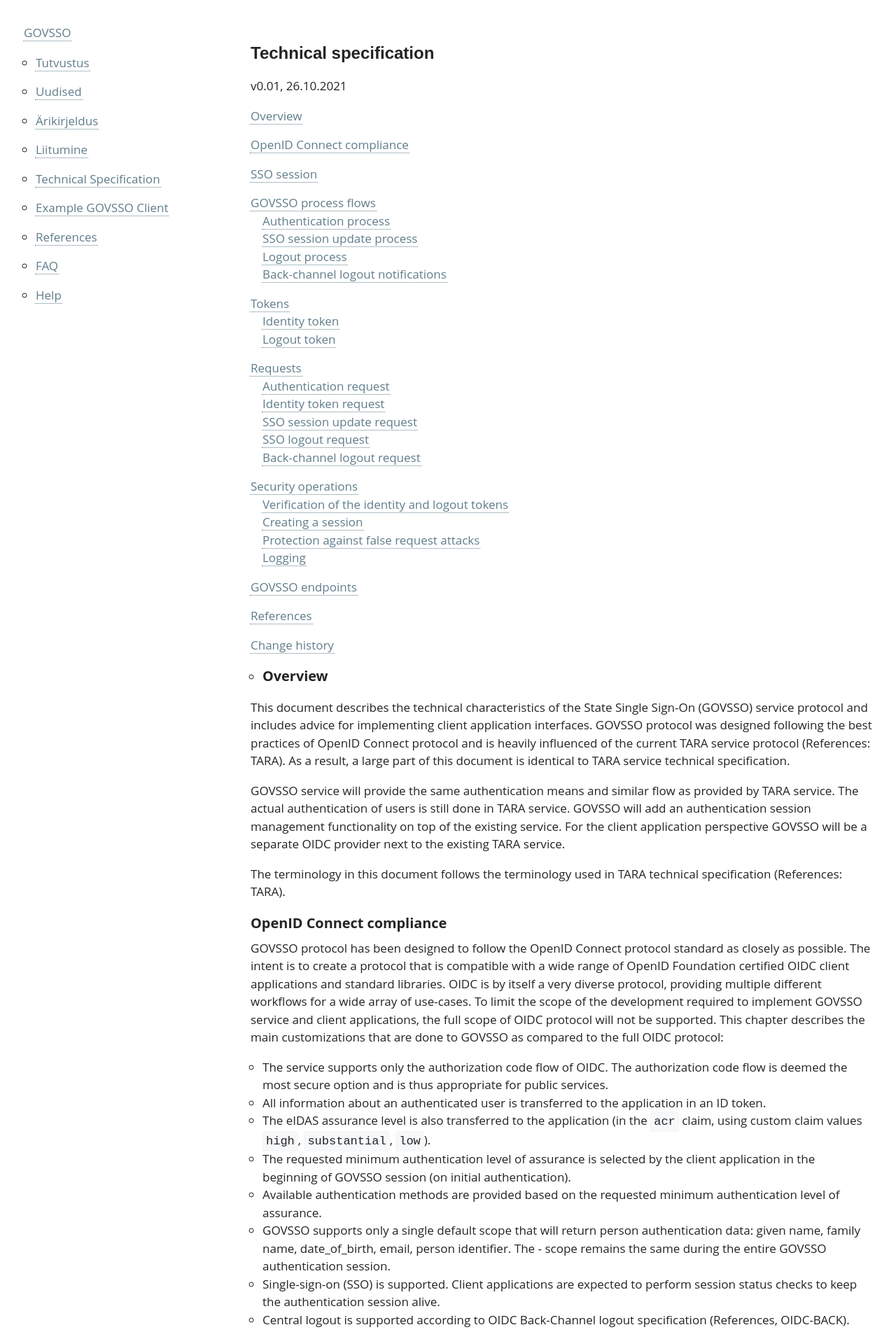
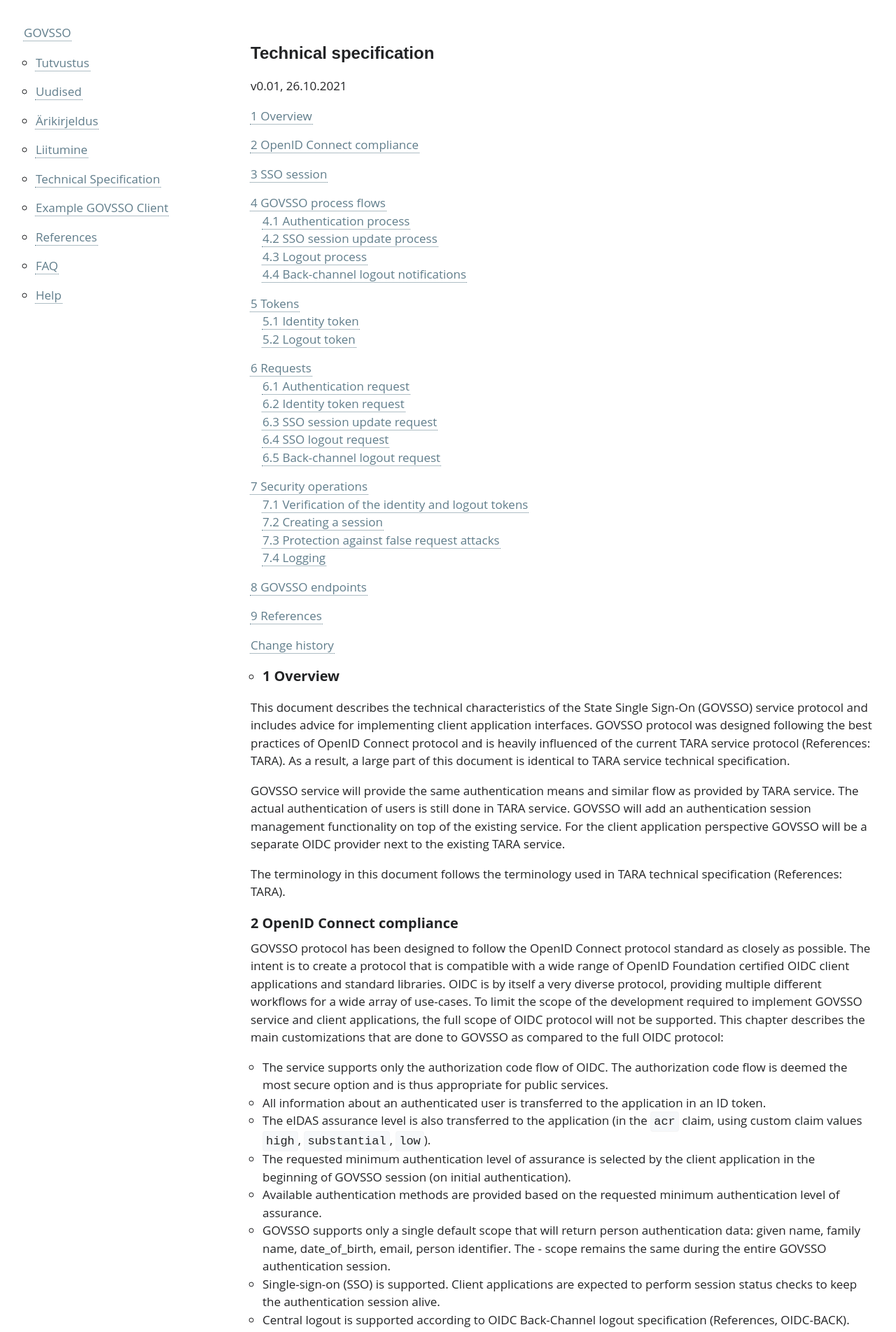
Before and after one commit to e-gov/GOVSSO, a Jekyll site: the page built from TechnicalSpecification.md, in a window 1280 px wide. Shown: the top 1903 px of the page at 70% size. Built offline with Jekyll 4.4.1, drawn with Linux system fonts in a browser that asks for light colours; our own code applies the rules of GitHub Pages for plain Markdown files; some of the changed text lies outside the part shown.

Commit message:
GSSO-88 Numbered chapters

`````diff
--- a/TechnicalSpecification.md
+++ b/TechnicalSpecification.md
@@ -9,7 +9,7 @@ v0.01, 26.10.2021
 - TOC
 {:toc}
 -
-## Overview
+## 1 Overview
 
 This document describes the technical characteristics of the State Single Sign-On (GOVSSO) service protocol and includes advice for implementing client application interfaces. GOVSSO protocol was designed following the best practices of OpenID Connect protocol and is heavily influenced of the current TARA service protocol (References: TARA). As a result, a large part of this document is identical to TARA service technical specification.
 
@@ -17,7 +17,7 @@ GOVSSO service will provide the same authentication means and similar flow as pr
 
 The terminology in this document follows the terminology used in TARA technical specification (References: TARA).
 
-## OpenID Connect compliance
+## 2 OpenID Connect compliance
 
 GOVSSO protocol has been designed to follow the OpenID Connect protocol standard as closely as possible. The intent is to create a protocol that is compatible with a wide range of OpenID Foundation certified OIDC client applications and standard libraries. OIDC is by itself a very diverse protocol, providing multiple different workflows for a wide array of use-cases. To limit the scope of the development required to implement GOVSSO service and client applications, the full scope of OIDC protocol will not be supported. This chapter describes the main customizations that are done to GOVSSO as compared to the full OIDC protocol:
 
@@ -31,7 +31,7 @@ GOVSSO protocol has been designed to follow the OpenID Connect protocol standard
 - Central logout is supported according to OIDC Back-Channel logout specification (References, OIDC-BACK).
 - Client applications must always prove knowledge of previous identity token to check session status or end session in GOVSSO. Different from OIDC standard protocol, the `id_token_hint` parameter is usually described as a mandatory parameter in GOVSSO requests.
 
-## SSO session
+## 3 SSO session
 
 GOVSSO will create an SSO session for each successful user authentication and stores it in its internal session storage. The SSO session is used to store user personal information and various parameters about the authentication request (for example authentication time, authentication level of assurance, authentication method used). The authentication information and parameters are not allowed to change during the authentication session.
 
@@ -45,9 +45,9 @@ SSO session expires when no new authentication requests or session update reques
 
 The SSO session may also be terminated before the end of its expiry time by the user. When the user initiates a logout from one client application the client application must inform GOVSSO of the logout event. The user is then given an option to terminate the SSO session and log out of all client applications related to the same SSO session.
 
-## GOVSSO process flows
+## 4 GOVSSO process flows
 
-### Authentication process
+### 4.1 Authentication process
 
 In order to log a user into a client application, the client application must acquire an identity token from GOVSSO. The identity token will contain relevant user personal information as well as information of the SSO session. If the SSO session does not exist prior to the authentication request, a new session is created. If the session already exists but its level of assurance is lower than requested in the new request, then the previous SSO session will be terminated and a new SSO session will be created.
 
@@ -67,7 +67,7 @@ In order to log a user into a client application, the client application must ac
 10. The client application will use the authorization code to acquire a GOVSSO identity token. This is done in client application backend by sending an identity token request to GOVSSO.
 11. GOVSSO will respond to the client application with a GOVSSO identity token. GOVSSO will also internally update the SSO session expiration time to `currentTime + 15 minutes`. The client application now has the user authentication information and can display the protected page.
 
-### SSO session update process
+### 4.2 SSO session update process
 
 Once the user has been authenticated and an SSO session created, the client application must periodically perform SSO session update requests to keep the SSO session alive. In GOVSSO protocol this is done by acquiring a new token from GOVSSO service. GOVSSO session update requests are very similar to authentication requests. The only difference is that GOVSSO will not display any graphical page to the user when the user agent is redirected. To differentiate SSO session update requests from SSO authentication requests, the client application will a `prompt` parameter to the request (`prompt=none`).
 
@@ -87,7 +87,7 @@ If the SSO session update request fails for any reason, then the client applicat
 6. Using the authorization code, the client application makes an identity token request to GOVSSO. GOVSSO responds with a new identity token and a directive for the user agent to update SSO session cookie expiration date to `currentTime + 15 minutes`.
 7. Client application stores identity token with into its session storage and shows protected content to user.
 
-### Logout process
+### 4.3 Logout process
 
 It is expected that client applications terminate GOVSSO session as soon as the user has finished using client application(s). If a user has requested to log out of a client application, then information about this event must be sent to GOVSSO as well. GOVSSO will either terminate the SSO session automatically (if only one other client application is linked to the same SSO session) or display a logout consent form. The consent form allows user to log out of all client applications at once or just the single application.
 
@@ -105,7 +105,7 @@ After a successful logout the user agent is redirected back to the client applic
 8. If no client applications remain linked to SSO session, GOVSSO will terminate the session. User has been logged out of all client applications.
 9. User agent is redirected back to the `redirect_uri` of the client application which initiated the logout procedure.
 
-### Back-channel logout notifications
+### 4.4 Back-channel logout notifications
 
 Each GOVSSO client application must declare support to the OIDC Back-Channel logout specification. Each client must provide a back-channel logout endpoint URL as part of their registration information. GOVSSO will send an out-of-band POST request to client application back-channel logout endpoint every time an SSO session ends.
 
@@ -115,9 +115,9 @@ If the logout succeeded, the RP MUST respond with HTTP 200 OK.
 
 Access to the back-channel logout endpoint should be restricted. Only GOVSSO needs to have access to given endpoint.
 
-## Tokens
+## 5 Tokens
 
-### Identity token
+### 5.1 Identity token
 
 In GOVSSO protocol the identity token is a used as a certificate of the fact of authentication was performed. The identity token has a concrete issuance and expiration date between which it is to be considered valid.
 
@@ -175,9 +175,9 @@ The identity token is issued in JSON Web Token (References: JWT).
 | sid | `"sid": "f5ab396c-1490-4042-b073-ae8e003c7258"` |  Session ID - String identifier for a GOVSSO session. To and RP, This represents a session of a User Agent or device for a logged-in End-User. Different sid values are used to identify distinct sessions at GOVSSO. |
 | auth_time | `"auth_time": 1591709810` |  The time of successful authentication of the user in GOVSSO. In the Unix _epoch_ format. |
 
-Identitiy token may consist other OpenID Connect protocol based fields that are not supported in GOVSSO.
+Identity token may consist other OpenID Connect protocol based fields that are not supported in GOVSSO.
 
-### Logout token
+### 5.2 Logout token
 
 GOVSSO sends a JWT similar to an ID Token to client applications called a Logout Token to request that they log out a GOVSSO session or user. The token issuer is GOVSSO and the audience is the client application. Upon receiving a logout token the client application is expected to validate the token to make sure that it is a valid logout request. In case the token is valid the client application session (session between client application and user agent) must be ended.
 
@@ -215,9 +215,9 @@ OIDC logout tokens can be encrypted but GOVSSO logout tokens are not encrypted.
 | iat | yes |  `"iat": 1591958452` |  Issued at time, as specified ID token (Chapter ID Token "Identity token claims"). |
 | jti | yes |  `"jti": "c0cfc91a-cdf5-4706-ad26-847b3a3fb937"` |  Unique identifier for the token, as specified in Section 9 of OIDC-CORE. |
 
-## Requests
+## 6 Requests
 
-### Authentication request
+### 6.1 Authentication request
 
 **Request**
 
@@ -303,7 +303,7 @@ state=hkMVY7vjuN7xyLl5
 
 The user may also return to the e-service without choosing an authentication method and completing the authentication process (via ‘Back to the service provider’ link). This option is provided for the cases in which the user has clicked ‘Log in’ in the client application but does not actually wish to log in. In the application for subscribing to the service, the institution must notify RIA of the URL to which the user should be redirected in the case of clicking ‘Back to the service provider’. NB! The OpenID Connect protocol-based redirect URL and the URL described here have different meanings.
 
-### Identity token request
+### 6.2 Identity token request
 
 **Request**
 
@@ -391,7 +391,7 @@ Response body might contain other fields, that client application must ignore.
 
 In case the token endpoint encounters an error and can not issue valid tokens, an error response is generated according to OIDC Core specification (References: OIDC-CORE)
 
-### SSO session update request
+### 6.3 SSO session update request
 
 **Request**
 
@@ -473,7 +473,7 @@ error_description=Authenticated+subject+does+not+match+provided+id_token_hint&
 state=hkMVY7vjuN7xyLl5
 ````
 
-### SSO logout request
+### 6.4 SSO logout request
 
 **Request**
 
@@ -511,7 +511,7 @@ GET https://client.example.com/callback?state=hkMVY7vjuN7xyLl5
 
 If the logout request processing is unsuccessful (for example the client and post_logout_redirect_uri do not match or a technical error in GOVSSO prevents user logout), the user agent will be redirected to GOVSSO error URL. According to OIDC the logout request does not provide means to redirect the user back to client application with an error message. Therefore, the user logout flow will end in GOVSSO instead of the client application. GOVSSO should display some form of request correlation id to aid customer support.
 
-### Back-channel logout request
+### 6.5 Back-channel logout request
 
 **Request**
 
@@ -538,9 +538,9 @@ logout_token=eyJhbGciOiJSUzI1NiIsImtpZCI...p-wczlqgp1dg
 | protocol, host, port and path | yes |  `https://client.example.com:443/back-channel-logout` |  Client application must authorize access to GOVSSO to an internal URL and port. Access to the port should be limited based on IP address. The port must be protected with TLS. GOVSSO must trust the logout endpoint server certificate. |
 | logout_token | yes |  `logout_token=eyJhbGciOiJSUz...qgp1dg` |  GOVSSO sends a JWT token similar to an ID token to client applications called a Logout Token to request that they log out. Logout token will give the client application exact information about the subject and the session (see the sid claim in ID Token) that should be logged out. The token is signed by GOVSSO with the same secret key that is used for singing issued ID Tokens. |
 
-## Security operations
+## 7 Security operations
 
-### Verification of the identity and logout tokens
+### 7.1 Verification of the identity and logout tokens
 
 The client application must always verify the identity token and logout token. The client application must implement all the verifications based on OpenID Connect and OAuth 2.0 protocols. (References: OIDC-CORE, OIDC-BACK)
 
@@ -627,7 +627,7 @@ For example, if the client application wants to use only authentication methods
 
 In case the level of assurance in the authentication request using acr_values parameter is not specified, the identity token must be equal to a level of assurance `substantial` or `high`.
 
-### Creating a session
+### 7.2 Creating a session
 
 After a successful verification of the identity token, the client application will create a session with the user (‘log in the user’). The client application is responsible for creating and holding the sessions. The methods for doing this are not included in the scope of the GOVSSO authentication service.
 
@@ -639,7 +639,7 @@ Logout tokens usually contain the same `sid` claim. When a logout token is recei
 
 When an application session was terminated internally by GOVSSO, the logout token may instead contain only a `sub` claim. In this case the client application is expected to terminate all session that contain id tokens with matching sub value (force the user to log out on all user agents).
 
-### Protection against false request attacks
+### 7.3 Protection against false request attacks
 
 The client application must implement protective measures against false request attacks (cross-site request forgery, CSRF). This can be achieved by using `state` and `nonce` security codes. Using `state` is compulsory; using `nonce` is optional. The procedure of using state parameter with client side cookie (in this case the client application do not need to store the state itself) is given below.
 
@@ -665,11 +665,11 @@ The key element of the process described above is connection of the `state` valu
 
 Further information: unfortunately, this topic is not presented clearly in the OpenID Connect protocol (References: OIDC-CORE). Some information can be found from an unofficial document (References: OIDC-BASIC section "2.1.1.1 Request Parameters").
 
-### Logging
+### 7.4 Logging
 
 Logging must enable the reconstruction of the course of the communication between GOVSSO and the client application for each occasion of using GOVSSO. For this purpose, all following requests and responses must be logged by GOVSSO as well as by the client application: authentication_request, authentication_redirect, token_request, session_update_request, session_update_redirect, logout_request, logout_redirect, backchannel_logout. As the volumes of data transferred are not large, the URL as well as the identity token must be logged in full. The retention periods of the logs should be determined based on the importance of the client application. We advise using 1 … 7 years. In case of any issue, please submit an excerpt from the log (Which requests were sent to GOVSSO? Which responses were received?). Correlation of TARA and GOVSSO logs will be done on GOVSSO service provider side.
 
-## GOVSSO endpoints
+## 8 GOVSSO endpoints
 
 | Endpoint   |    description       |
 |------------|----------------------|
@@ -680,7 +680,7 @@ Logging must enable the reconstruction of the course of the communication betwee
 | token |  GOVSSO endpoint to obtain an Access Token, an ID Token (References: OIDC-CORE "3.1.3.  Token Endpoint"). Access tokens are returned for OAuth 2.0 compliance but their use in GOVSSO protocol is not required. |
 | logout |  GOVSSO client application initiated logout endpoint. (References: OIDC-SESSION "5. RP-Initiated Logout"). |
 
-## References
+## 9 References
 
 1. [OIDC-CORE] OpenID Connect Core 1.0 - [https://openid.net/specs/openid-connect-core-1_0.html](https://openid.net/specs/openid-connect-core-1_0.html)
 2. [OIDC-SESSION] OpenID Connect Session - [https://openid.net/specs/openid-connect-session-1_0.html](https://openid.net/specs/openid-connect-session-1_0.html)
`````
